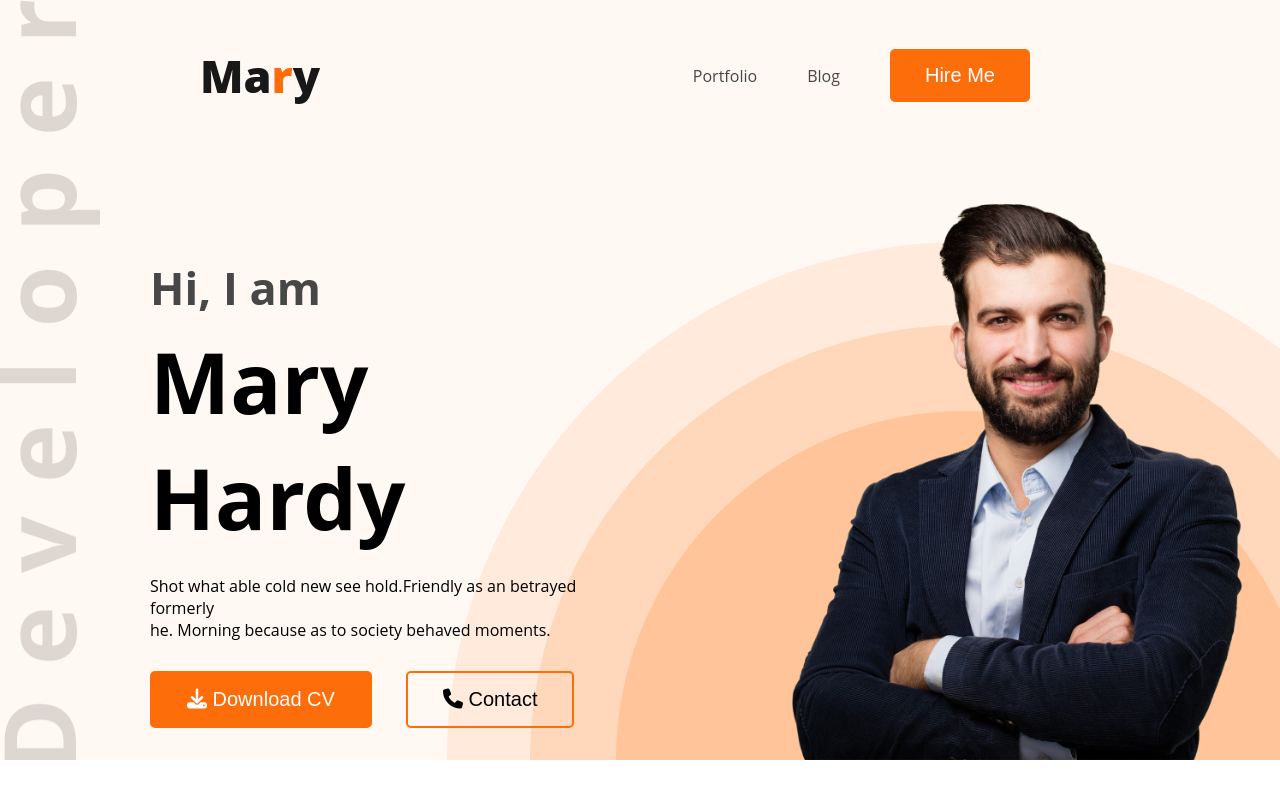
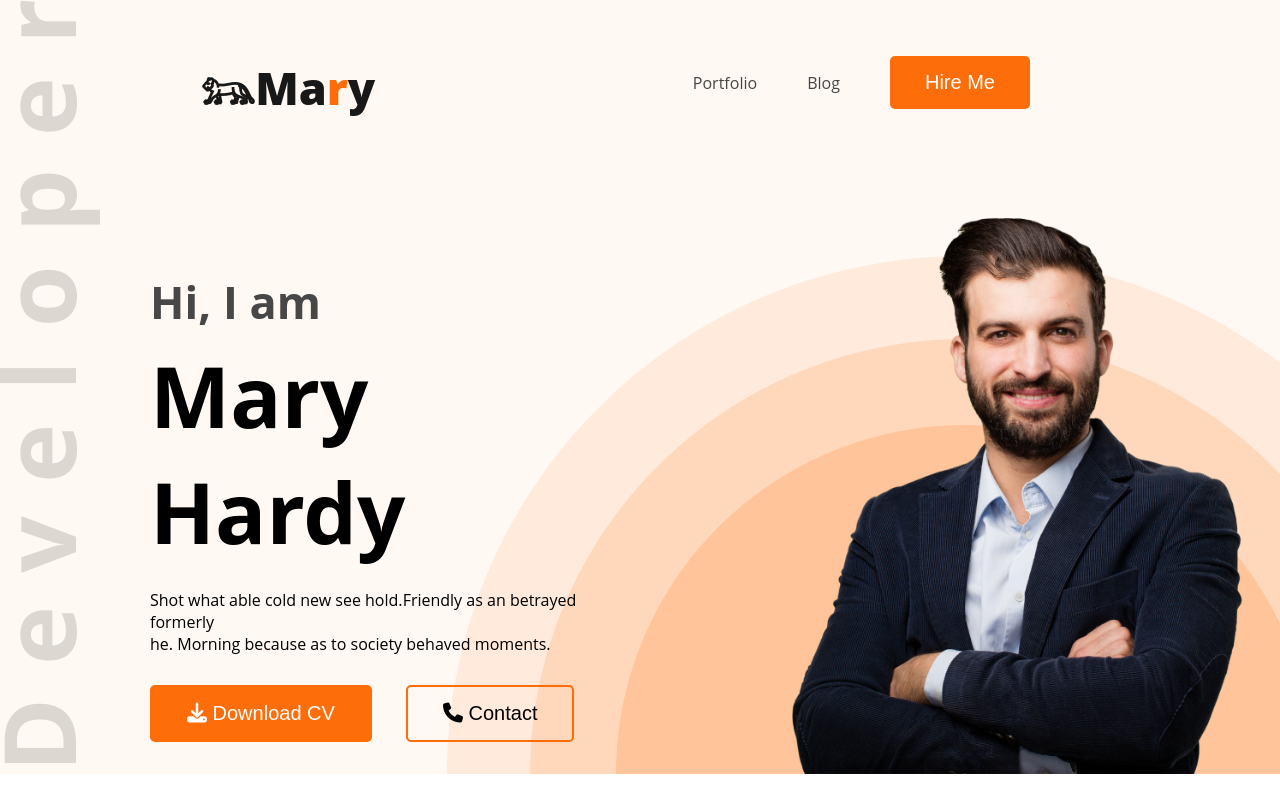
Before and after one commit to mehadyft/my-farst-website, a plain HTML site: page index.html in a window 1280 px wide. Shown: the top 800 px of the page. Drawn offline with Linux system fonts and the light colour scheme.

Commit message:
first commit

```diff
--- a/index.html
+++ b/index.html
@@ -14,7 +14,7 @@
     <!-- ____________________header________________ -->
     <header class="header">
       <nav>
-        <h3 class="nav-titel">Ma<span class="text-primary">r</span>y</h3>
+        <h3 class="nav-titel"> 𓃬Ma<span class="text-primary">r</span>y</h3>
         <ul>
           <li><a href="#">Portfolio</a></li>
           <li><a href="#">Blog</a></li>
```
